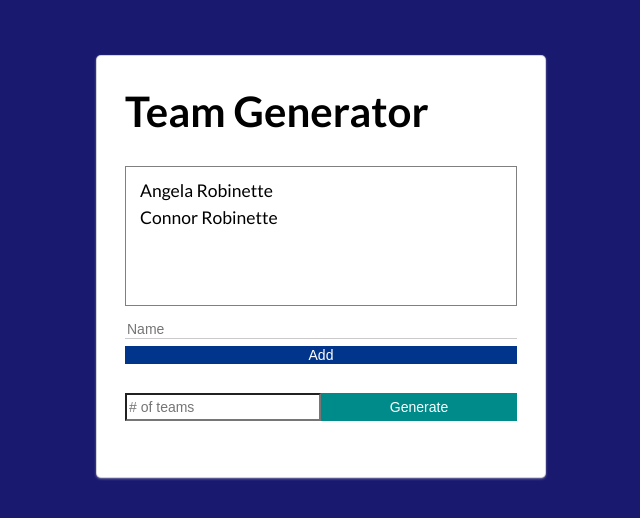
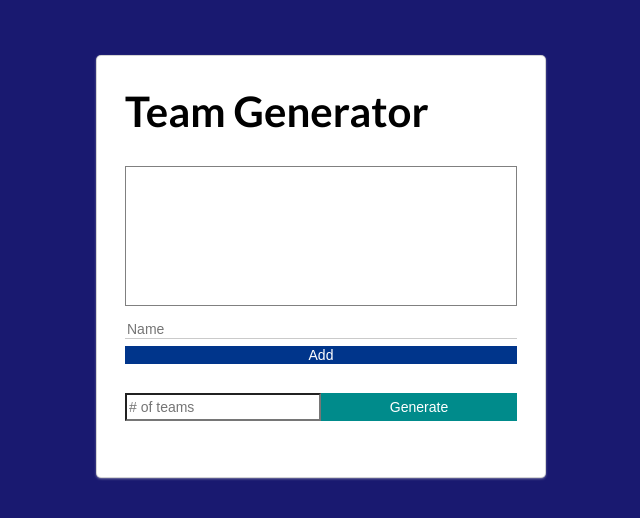
Before and after one commit to VirtualAngel/teamapp, an Angular app: page / in a window 1280 px wide. Shown: the top 518 px of the page, without its empty margins (319-959 px from the left). Built offline with nearby package versions, Linux system fonts and the light colour scheme.

Commit message:
Adds structual directive, so the names added in the name bar are displayed

```diff
--- a/src/app/app.component.html
+++ b/src/app/app.component.html
@@ -2,8 +2,7 @@
   <div class="ui card">
     <h1>Team Generator</h1>
     <ul class="list">
-      <li>Angela Robinette</li>
-      <li>Connor Robinette</li>
+      <li *ngFor="let member of members">{{ member }}</li>
     </ul>
 
     <div class="add-members-container">
```
